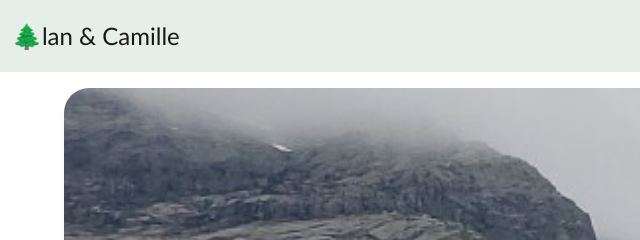
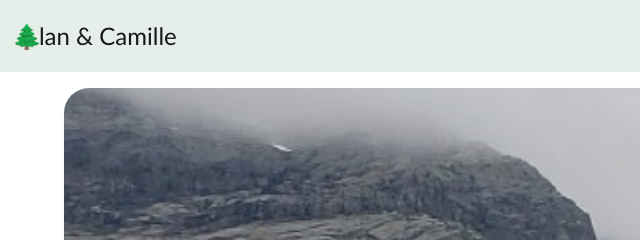
Before and after one commit to rwilliams01101/family_blog, a React app: page / in a window 1280 px wide. Shown: the top 240 px of the page, 0-640 px from the left. Built offline with nearby package versions, Linux system fonts and the light colour scheme.

Commit message:
adjusted logo

```diff
--- a/src/components/nav/Nav.css
+++ b/src/components/nav/Nav.css
@@ -10,3 +10,7 @@
 .navbar-light {
     background-color: rgb(229, 238, 233) !important;
 }
+
+.tighten-logo {
+    margin-right: -3px;
+}
--- a/src/components/nav/Nav.js
+++ b/src/components/nav/Nav.js
@@ -6,7 +6,7 @@ function Nav () {
         <>
             <nav className="navbar navbar-expand-lg navbar-light bg-light">
                 <div className="container-fluid">
-                    <a className="navbar-brand navbar-main-font" href="/"> 🌲lan & Camille</a>
+                    <a className="navbar-brand navbar-main-font" href="/"> <span className="tighten-logo">🌲</span>lan & Camille</a>
                     <ul className="navbar-nav me-auto mb-2 mb-lg-0">
                     </ul>
                     <span className="navbar-text">
```
